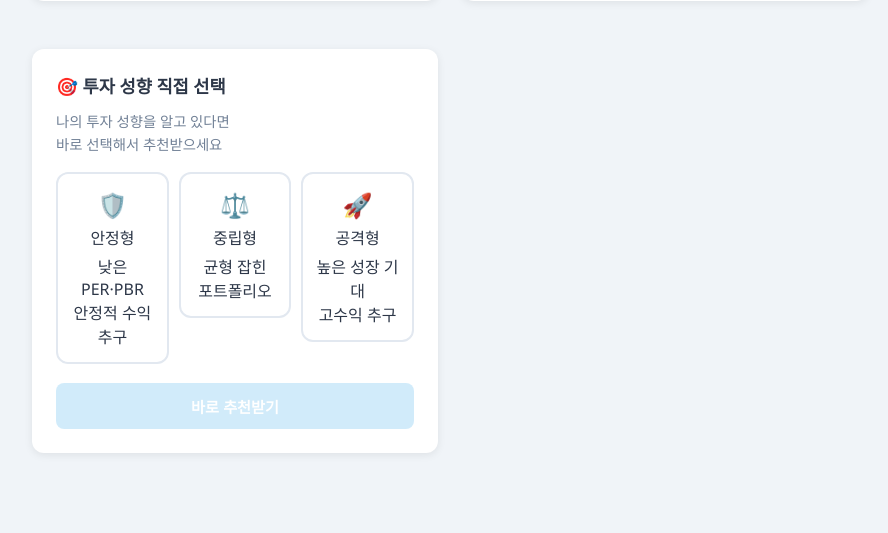
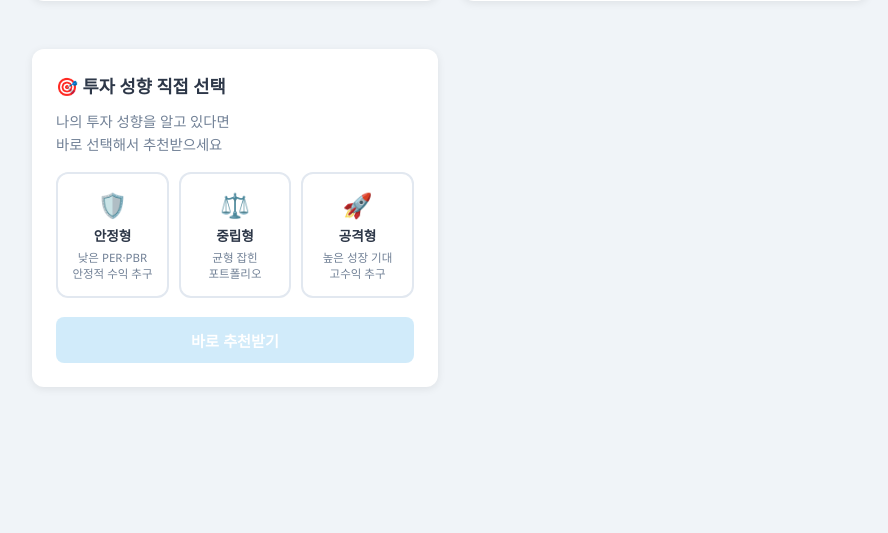
Before and after one commit to leedongho06/OSS_personalized_stock, a Flask app: page / in a window 1280 px wide. Shown: the part 484-1017 px from the top of the page, without its empty margins (190-1078 px from the left). After the commit the page ends 871 px from the top, so only its background shows below. Run offline with Flask 3, Linux system fonts and the light colour scheme.

Commit message:
feat: add bias selection system (css 5)

```diff
--- a/static/css/style.css
+++ b/static/css/style.css
@@ -526,3 +526,15 @@ header p { color: #718096; }
 .style-icon {
     font-size: 1.5rem;
 }
+
+.style-name {
+    font-size: 0.85rem;
+    font-weight: 700;
+    color: #2d3748;
+}
+
+.style-desc {
+    font-size: 0.72rem;
+    color: #718096;
+    line-height: 1.4;
+}
```
